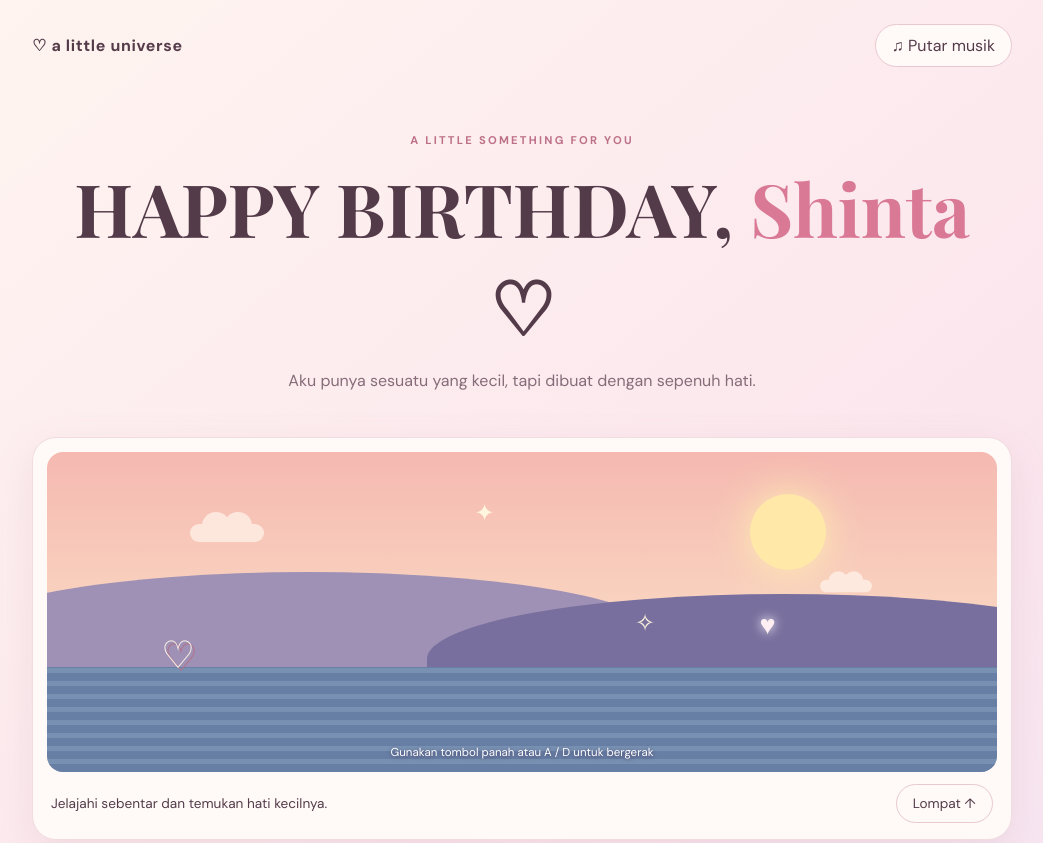
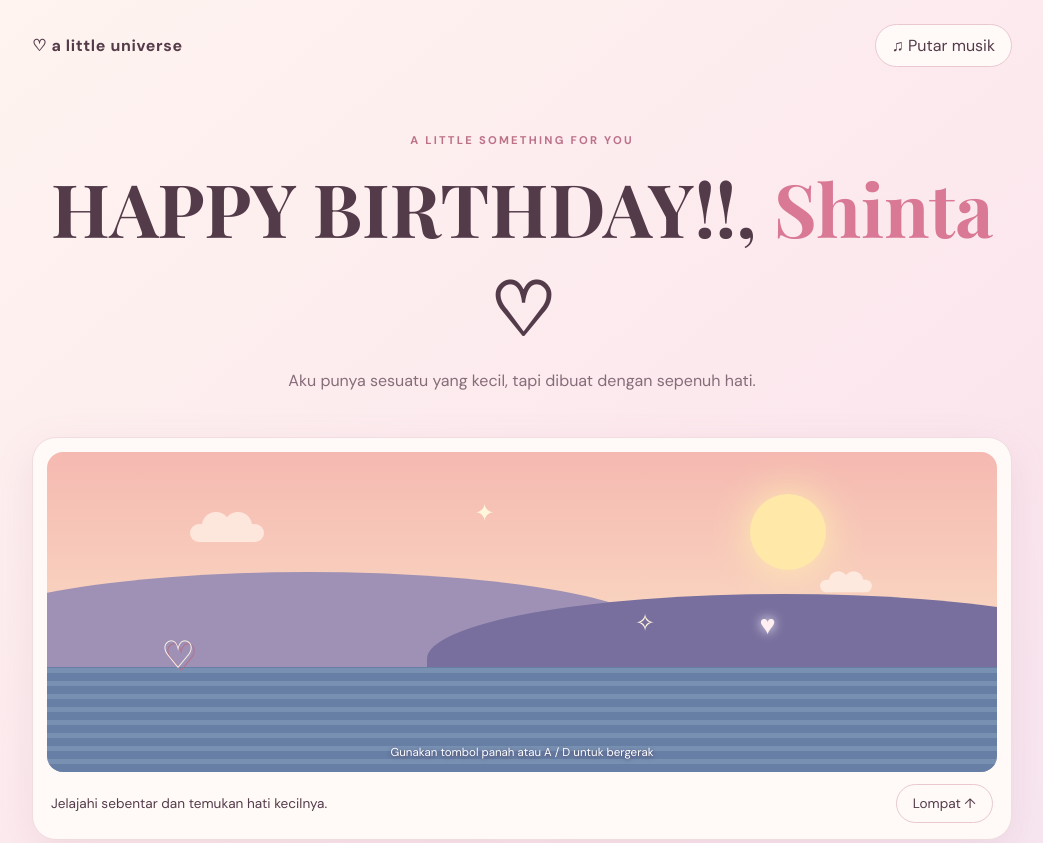
Before and after one commit to ariewidianto/for-you, a plain HTML site: page index.html in a window 1280 px wide. Shown: the top 843 px of the page, without its empty margins (118-1161 px from the left). Drawn offline with nearby package versions, Linux system fonts and the light colour scheme.

Commit message:
Update index.html

```diff
--- a/index.html
+++ b/index.html
@@ -16,7 +16,7 @@
 
     <section class="hero">
       <p class="eyebrow">A LITTLE SOMETHING FOR YOU</p>
-      <h1>HAPPY BIRTHDAY, <span id="personName">Shinta</span> ♡</h1>
+      <h1>HAPPY BIRTHDAY!!, <span id="personName">Shinta</span> ♡</h1>
       <p class="intro">Aku punya sesuatu yang kecil, tapi dibuat dengan sepenuh hati.</p>
     </section>
 
```
